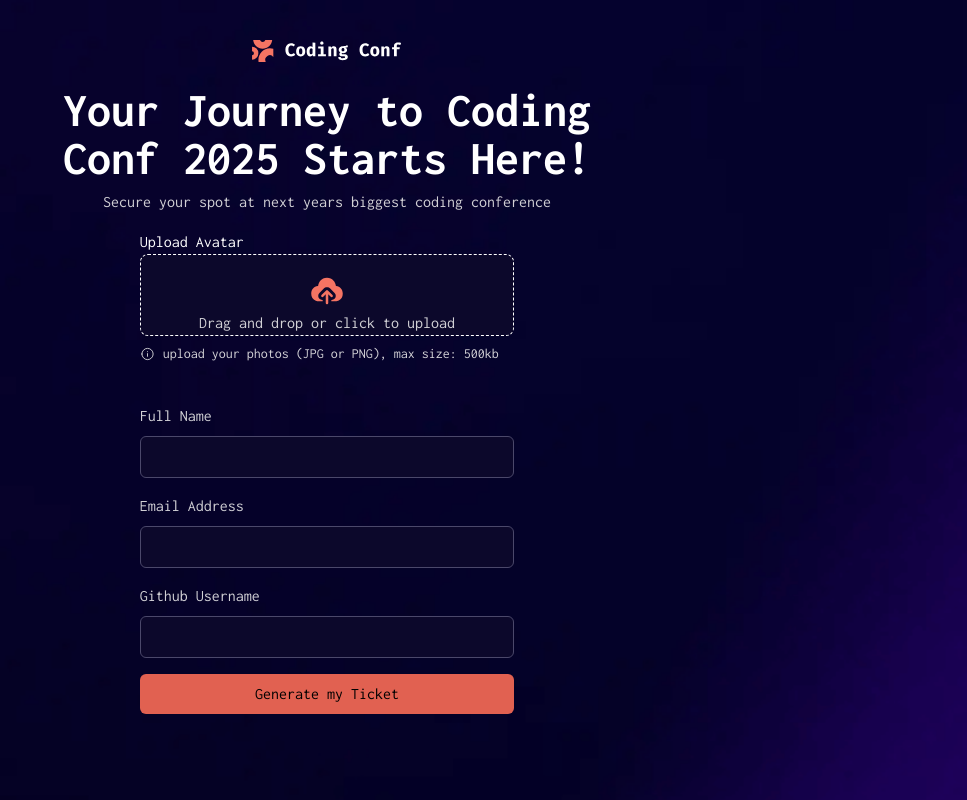
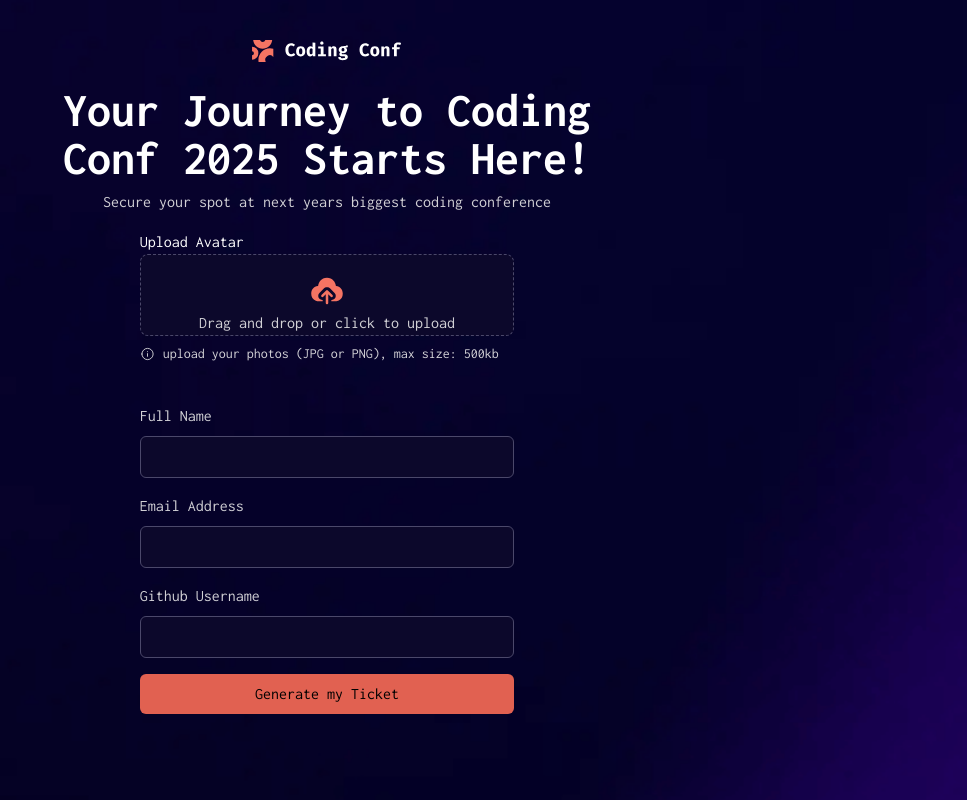
Before and after one commit to stkeys/new-conf-ticket, a Next.js app: page / in a window 1280 px wide. Shown: the whole page, without its empty margins (313-1280 px from the left). Built offline with nearby package versions, Linux system fonts and the light colour scheme.

Commit message:
style: change border dashed color

```diff
--- a/src/app/page.tsx
+++ b/src/app/page.tsx
@@ -26,7 +26,7 @@ export default function Home() {
       </div>
       <div className="flex items-start flex-col w-full md:w-[30%] pt-4 h-40  mx-auto">
         <p className="text-[hsl(0,0%,100%)] ">Upload Avatar</p>
-        <div className="bg-[hsl(248,70%,10%)] h-40 w-full border border-dashed rounded-lg border-white">
+        <div className="bg-[hsl(248,70%,10%)] h-40 w-full border border-dashed border-[hsl(245,19%,35%)] rounded-lg">
           <div className="flex items-center justify-center flex-col pt-4">
             <Image
               src="/images/icon-upload.svg"
```
